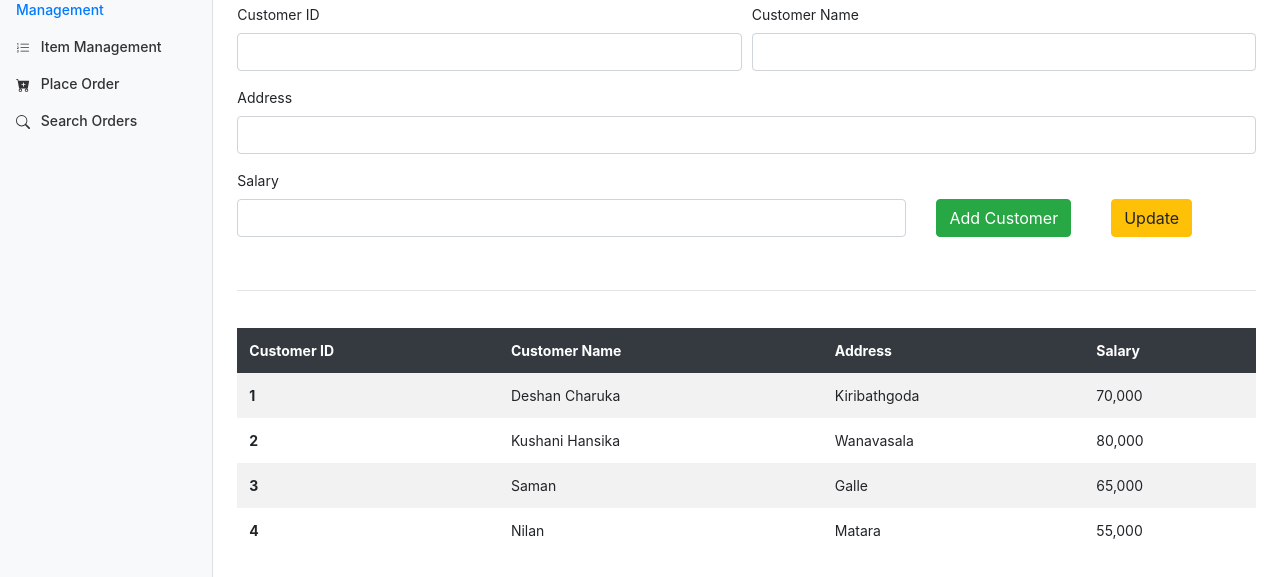
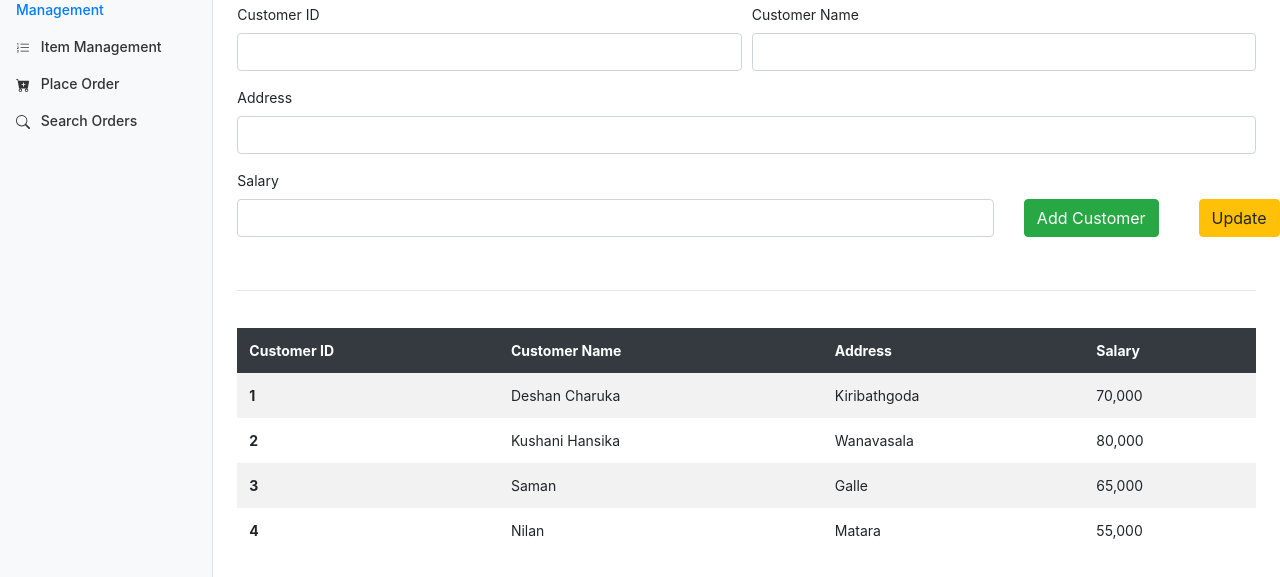
Before and after one commit to Deshan-Charuka/FrontendTemplate-Bootstrap, a website: page customer.html in a window 1280 px wide. Shown: the part 131-708 px from the top of the page. Drawn offline with nearby package versions, Linux system fonts and the light colour scheme.

Commit message:
Fix issues in user interfaces

```diff
--- a/customer.html
+++ b/customer.html
@@ -110,15 +110,15 @@
                     <label for="inputAddress">Address</label>
                     <input type="text" class="form-control" id="inputAddress">
                 </div>
-                <div class="row align-items-end">
-                    <div class="form-group col-md-8">
+                <div class="d-flex row align-items-end justify-content-center">
+                    <div class="form-group col-md-9">
                         <label for="inputSalary">Salary</label>
                         <input type="text" class="form-control" id="inputSalary">
                     </div>
-                    <div class="form-group col-md-2">
+                    <div class="flex-fill form-group col-6 col-md-2">
                         <button type="submit" class="btn btn-success">Add Customer</button>
                     </div>
-                    <div class="form-group col-md-2">
+                    <div class="flex-fill form-group col-6 col-md-1">
                         <button type="submit" class="btn btn-warning">Update</button>
                     </div>
                 </div>
```
Also changed, not shown: item.html (+4 -4 lines).
